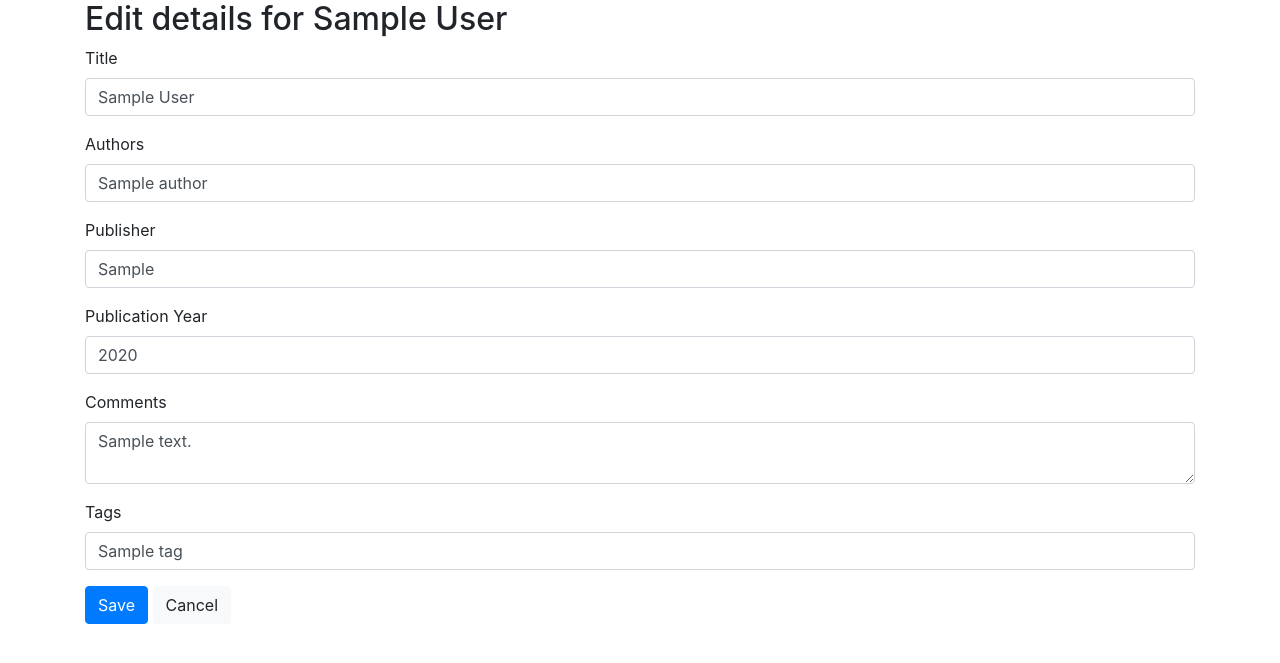
After one commit to tmattmac/nebook, a Flask app: page /book/1/edit in a window 1280 px wide. The commit adds this page. Shown: the top 663 px of the page. Run offline with Flask 2, Linux system fonts and the light colour scheme; a user stored in the database is signed in; tables that the repository leaves empty hold one stand-in row (values such as "Sample post"); some libraries are stand-ins or nearby versions.

Commit message:
forms and details page

```diff
--- a/app.py
+++ b/app.py
@@ -5,6 +5,7 @@ from flask_login import LoginManager, login_required, current_user
 from models import *
 import os
 from sync import book_model_from_api_data
+from forms import EditBookDetailForm
 
 # TODO: Refactor Gdrive functions to new file
 import google.oauth2.credentials
@@ -39,19 +40,25 @@ def build_query(**kwargs):
     author  filter by author with specified id
     sort    name of column to sort by (default: title)
     """
+    SORT_FIELDS = ['title', 'publisher', 'publication_year', 'author', 'last_read']
+
     # TODO: Get items per page from user preferences
+    # TODO: Add tag filtering
     pg = kwargs.get('pg', 1) - 1
     per_pg = kwargs.get('per_pg', 20)
     sort = kwargs.get('sort', 'title')
     order = kwargs.get('order', 'asc')
     author = kwargs.get('author')
+    tag = kwargs.get('tag')
 
     if author:
-        query = db.session.query(UserBook).join(UserBook.authors).filter(Author.id==author)
+        query = db.session.query(UserBook).join(UserBook.authors).filter(Author.id == author)
+    elif tag:
+        query = db.session.query(UserBook).join(UserBook.tags).filter(Tag.id == tag)
     else:
         query = UserBook.query
 
-    if sort not in UserBook.__table__.columns.keys():
+    if sort not in SORT_FIELDS:
         sort = 'title'
 
     if order == 'desc':
@@ -89,6 +96,53 @@ def index():
     # epub = EpubBook(file)
 
     return render_template('index.html', books=books, books_count=count)
+
+@app.route('/book/<book_id>')
+@login_required
+def book_details(book_id):
+    book = UserBook.query.get_or_404({
+        'user_id': current_user.id,
+        'gdrive_id': book_id
+    })
+
+    return render_template('book/details.html', book=book)
+
+@app.route('/book/<book_id>/edit', methods=['GET', 'POST'])
+@login_required
+def edit_book_details(book_id):
+    book = UserBook.query.get_or_404({
+        'user_id': current_user.id,
+        'gdrive_id': book_id
+    })
+    form = EditBookDetailForm(obj=book)
+    if form.validate_on_submit():
+        # TODO: Wrap in try-catch
+        update_book_with_form_data(book, form)
+        return redirect(url_for('book_details', book_id=book.gdrive_id))
+
+    return render_template('book/edit_details.html', book=book, form=form)
+
+def update_book_with_form_data(book_instance, form):
+    book = {
+        'title':            form.title.data,
+        'publisher':        form.publisher.data,
+        'publication_year': form.publication_year.data,
+        'comments':         form.comments.data,
+        'authors':          [],
+        'tags':             []
+    }
+    for author_name in form.authors.data:
+        author = get_or_create(Author, name=author_name, user_id=current_user.id)
+        book['authors'].append(author)
+    for tag_name in form.tags.data:
+        tag = get_or_create(Tag, tag_name=tag_name, user_id=current_user.id)
+        book['tags'].append(tag)
+
+    for k, v in book.items():
+        setattr(book_instance, k, v)
+
+    db.session.add(book_instance)
+    db.session.commit()
 
 @app.route('/upload', methods=['POST'])
 @login_required
--- a/forms.py
+++ b/forms.py
@@ -1,6 +1,8 @@
 from flask_wtf import FlaskForm
-from wtforms import StringField, PasswordField
-from wtforms.validators import Length, DataRequired, Email
+from wtforms import StringField, PasswordField, IntegerField, TextAreaField
+from lib.wtf_taglist import TagListField
+from wtforms.validators import Length, DataRequired, Email, NumberRange
+from datetime import datetime
 
 class UserLoginForm(FlaskForm):
 
@@ -30,3 +32,23 @@ class UserRegisterForm(FlaskForm):
         'Password',
         validators=[DataRequired(), Length(min=8)]
     )
+
+class EditBookDetailForm(FlaskForm):
+
+    title = StringField(
+        'Title',
+        validators=[DataRequired()]
+    )
+
+    authors = TagListField('Authors', separator=',')
+
+    publisher = StringField('Publisher')
+
+    publication_year = IntegerField(
+        'Publication Year',
+        validators=[NumberRange(min=0, max=datetime.now().year)]
+    )
+
+    comments = TextAreaField('Comments')
+
+    tags = TagListField('Tags', separator=',')
--- /dev/null
+++ b/lib/wtf_taglist.py
@@ -0,0 +1,48 @@
+from wtforms.fields import StringField
+
+class TagListField(StringField):
+    """Stringfield for a list of separated tags"""
+
+    def __init__(self, label='', validators=None, remove_duplicates=True, to_lowercase=False, separator=' ', **kwargs):
+        """
+        Construct a new field.
+        :param label: The label of the field.
+        :param validators: A sequence of validators to call when validate is called.
+        :param remove_duplicates: Remove duplicates in a case insensitive manner.
+        :param to_lowercase: Cast all values to lowercase.
+        :param separator: The separator that splits the individual tags.
+        """
+        super(TagListField, self).__init__(label, validators, **kwargs)
+        self.remove_duplicates = remove_duplicates
+        self.to_lowercase = to_lowercase
+        self.separator = separator
+        self.data = []
+
+    def _value(self):
+        if self.data:
+            return u', '.join(self.data)
+        else:
+            return u''
+
+    def process_data(self, value):
+        if value:
+            self.data = [str(item) for item in value]
+
+    def process_formdata(self, valuelist):
+        if valuelist and valuelist[0]:
+            self.data = [x.strip() for x in valuelist[0].split(self.separator)]
+            if self.remove_duplicates:
+                self.data = list(self._remove_duplicates(self.data))
+            if self.to_lowercase:
+                self.data = [x.lower() for x in self.data]
+        else:
+            self.data = []
+
+    @classmethod
+    def _remove_duplicates(cls, seq):
+        """Remove duplicates in a case insensitive, but case preserving manner"""
+        d = {}
+        for item in seq:
+            if item.lower() not in d:
+                d[item.lower()] = True
+                yield item
--- a/models.py
+++ b/models.py
@@ -10,6 +10,13 @@ db = SQLAlchemy()
 def connect_db(app):
     db.app = app
     db.init_app(app)
+
+def get_or_create(model, **kwargs):
+    instance = model.query.filter_by(**kwargs).first()
+    if instance:
+        return instance
+    else:
+        return model(**kwargs)
 
 class User(db.Model, UserMixin):
 
@@ -84,7 +91,10 @@ class Author(db.Model):
         primaryjoin='BookAuthor.author_id==Author.id',
         secondaryjoin = 'and_(UserBook.gdrive_id==BookAuthor.book_gdrive_id, \
                         UserBook.user_id == Author.user_id) ',
-        back_populates='authors')
+        back_populates = 'authors')
+
+    def __str__(self):
+        return self.name
 
 class BookAuthor(db.Model):
 
@@ -126,6 +136,11 @@ class UserBook(db.Model):
                         UserBook.user_id == Author.user_id) ',
         back_populates='books')
 
+    tags = db.relationship('Tag',
+        secondary='books_tags',
+        primaryjoin='UserBook.gdrive_id==BookTag.book_gdrive_id',
+        secondaryjoin='BookTag.tag_id==Tag.id',
+        back_populates='books')
 
 class Tag(db.Model):
 
@@ -137,6 +152,15 @@ class Tag(db.Model):
 
     tag_name = db.Column(db.Text, nullable=False)
 
+    books = db.relationship('UserBook',
+        secondary='books_tags',
+        primaryjoin='BookTag.tag_id==Tag.id',
+        secondaryjoin = 'and_(UserBook.gdrive_id==BookTag.book_gdrive_id, \
+                        UserBook.user_id == Tag.user_id) ',
+        back_populates='tags')
+
+    def __str__(self):
+        return self.tag_name
 
 class BookTag(db.Model):
 
--- /dev/null
+++ b/templates/book/edit_details.html
@@ -0,0 +1,24 @@
+{% extends 'base.html' %}
+
+{% block title %}
+Edit details for {{book.title}}
+{% endblock %}
+
+{% block content %}
+
+<h2>Edit details for {{book.title}}</h2>
+
+<form method="POST">
+{{ form.hidden_tag() }}
+{% for field in form %}
+  {% if field.widget.input_type != 'hidden' %}
+    <div class="form-group">
+      {{field.label}}
+      {{field(class_='form-control')}}
+    </div>
+  {% endif %}
+{% endfor %}
+  <button type="submit" class="btn btn-primary">Save</button>
+  <a class="btn btn-light" href="{{url_for('book_details', book_id=book.gdrive_id)}}">Cancel</a>
+</form>
+{% endblock %}
```
Also changed, not shown: templates/book/details.html (added, +50 -0 lines), templates/index.html (+13 -5 lines), templates/book_details.html (deleted), templates/edit_book_details.html (deleted).
